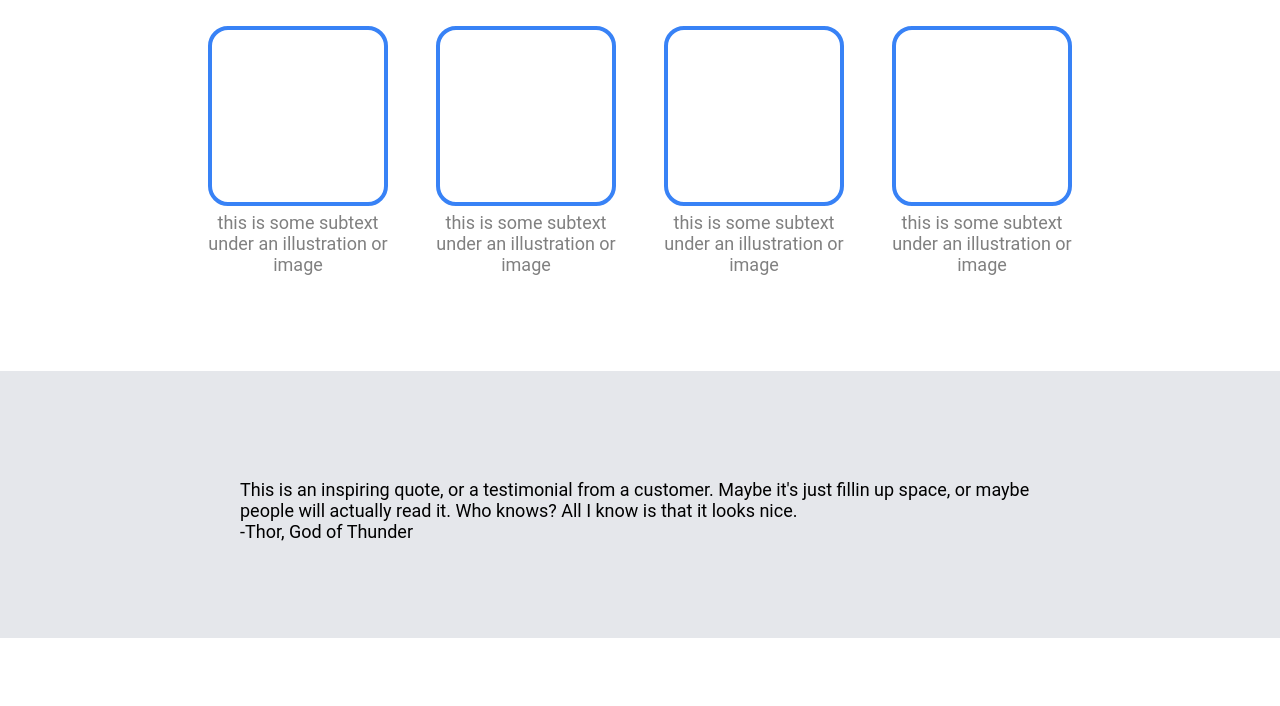
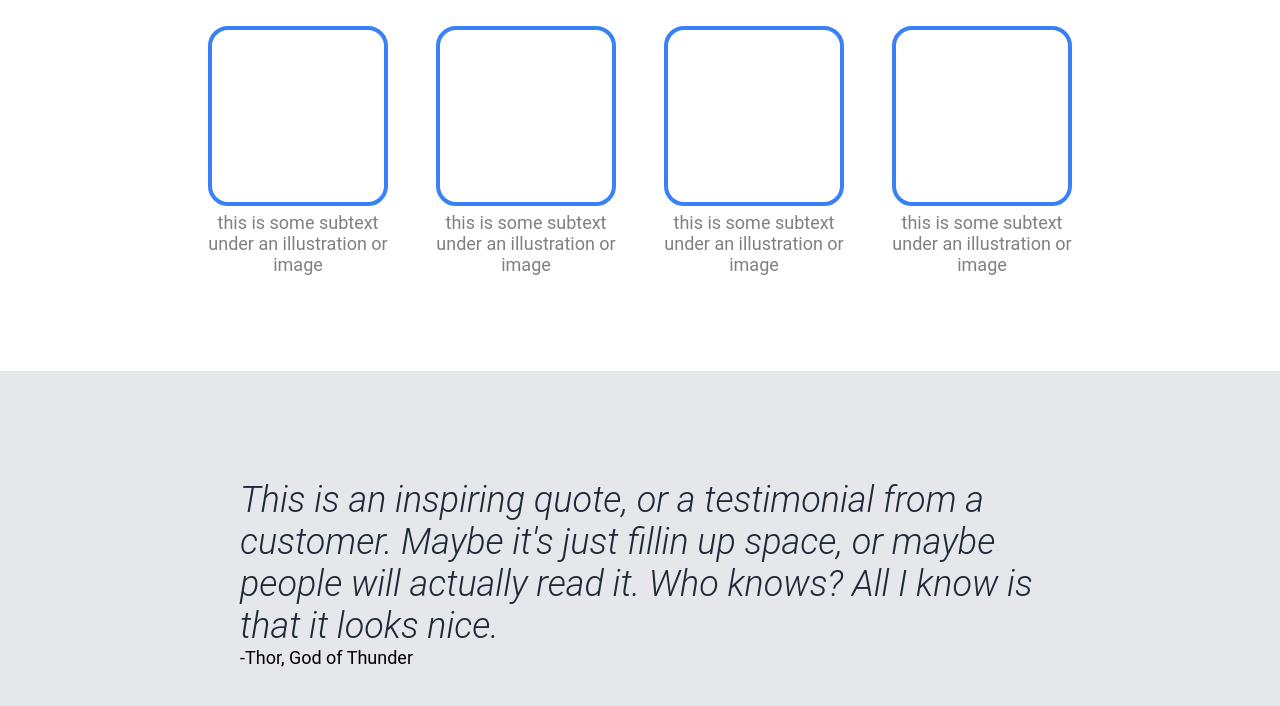
Before and after one commit to Drahiri/odin-landing-page, a plain HTML site: page index.html in a window 1280 px wide. Shown: the part 627-1333 px from the top of the page. Before the commit the page ends 1265 px from the top, so only its background shows below. Drawn offline with Linux system fonts and the light colour scheme.

Commit message:
Style quote

```diff
--- a/style.css
+++ b/style.css
@@ -137,3 +137,11 @@ button {
 .section-3 .centralize {
     max-width: 800px;
 }
+
+
+.quote {
+    font-size: 36px;
+    color: #1f2937;
+    font-weight: 300;
+    font-style: italic;
+}
```
